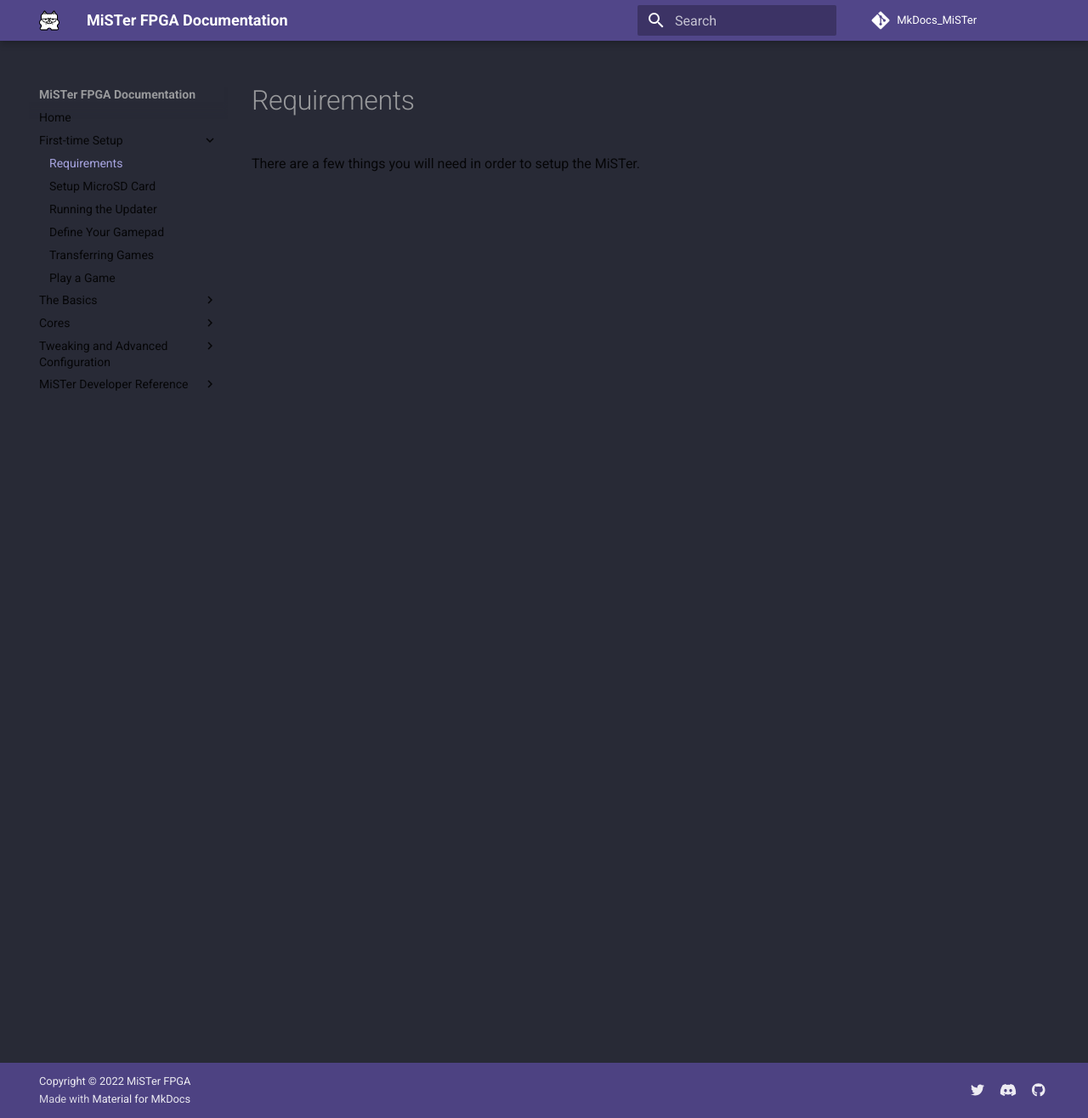
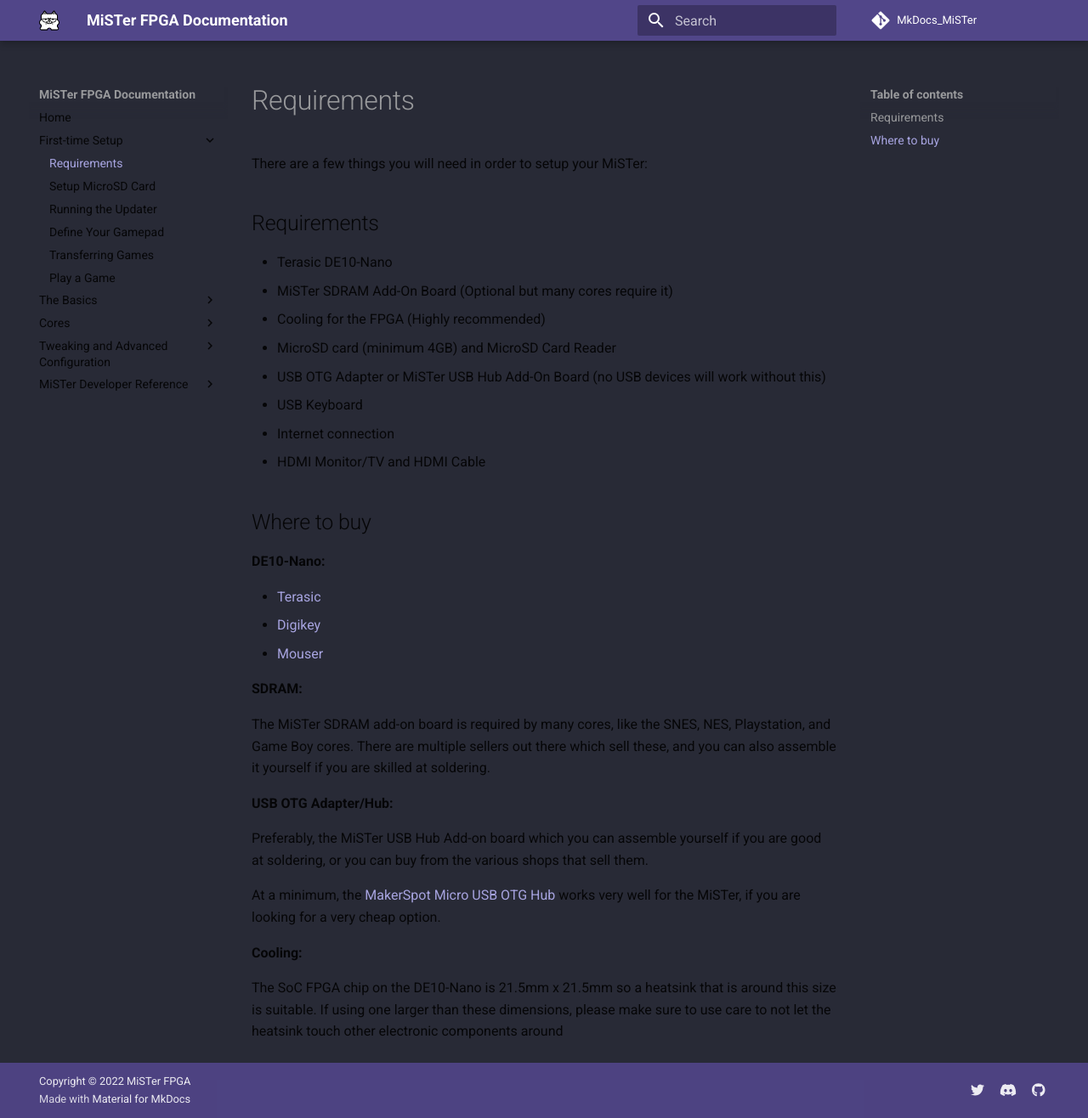
Before and after one commit to tofukazoo/MkDocs_MiSTer, an MkDocs documentation site: the page built from docs/setup/requirements.md, in a window 1280 px wide and 1316 px high. Shown: the whole window at 85% size. Built offline with MkDocs 1.6.1 and Material for MkDocs 9.7.7, drawn with Linux system fonts in a browser that asks for light colours; comment, search, counter and statistics services are not loaded.

Commit message:
Update requirements.md

```diff
--- a/docs/setup/requirements.md
+++ b/docs/setup/requirements.md
@@ -1 +1,34 @@
-There are a few things you will need in order to setup the MiSTer.
+There are a few things you will need in order to setup your MiSTer:
+
+## Requirements
+
+* Terasic DE10-Nano
+* MiSTer SDRAM Add-On Board (Optional but many cores require it)
+* Cooling for the FPGA (Highly recommended)
+* MicroSD card (minimum 4GB) and MicroSD Card Reader
+* USB OTG Adapter or MiSTer USB Hub Add-On Board (no USB devices will work without this)
+* USB Keyboard
+* Internet connection
+* HDMI Monitor/TV and HDMI Cable
+
+## Where to buy
+
+**DE10-Nano:**
+
+* [Terasic](http://de10-nano.terasic.com)
+* [Digikey](https://www.digikey.com/en/products/detail/terasic-inc/P0496/6817231)
+* [Mouser](https://www.mouser.com/ProductDetail/Terasic-Technologies/P0496?qs=sGAEpiMZZMug%252BNZZT2EIMybLXjFfYtXHeZj9cpOi%2FsY%3D)
+
+**SDRAM:**
+
+The MiSTer SDRAM add-on board is required by many cores, like the SNES, NES, Playstation, and Game Boy cores. There are multiple sellers out there which sell these, and you can also assemble it yourself if you are skilled at soldering.
+
+**USB OTG Adapter/Hub:**
+
+Preferably, the MiSTer USB Hub Add-on board which you can assemble yourself if you are good at soldering, or you can buy from the various shops that sell them.
+
+At a minimum, the [MakerSpot Micro USB OTG Hub](https://www.amazon.com/MakerSpot-Accessories-Charging-Extension-Raspberry/dp/B01JL837X8) works very well for the MiSTer, if you are looking for a very cheap option.
+
+**Cooling:**
+
+The SoC FPGA chip on the DE10-Nano is 21.5mm x 21.5mm so a heatsink that is around this size is suitable. If using one larger than these dimensions, please make sure to use care to not let the heatsink touch other electronic components around
```
